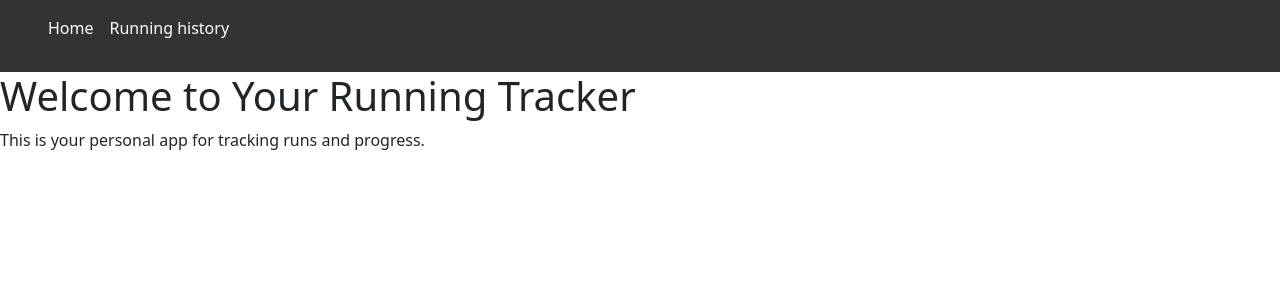
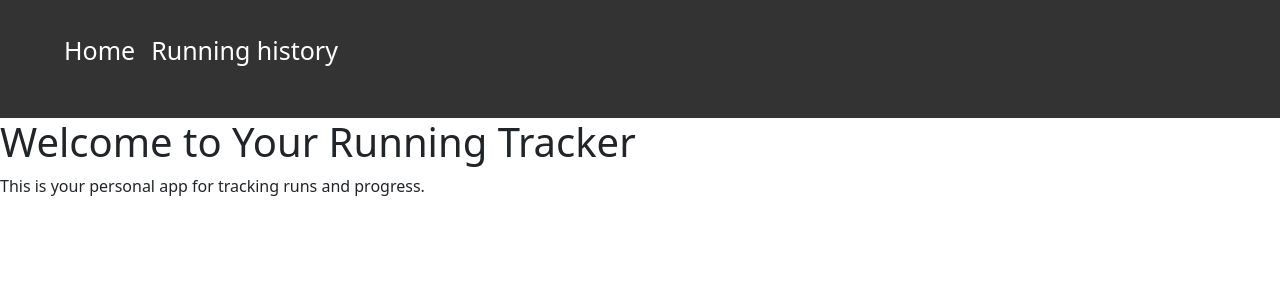
Before and after one commit to jakubwojtowicz/RunApp, a React (Create React App) app in the folder ClientApp/: page / in a window 1280 px wide. Shown: the top 300 px of the page. Built offline with nearby package versions, Linux system fonts and the light colour scheme.

Commit message:
Update Navbar.module.css

```diff
--- a/ClientApp/src/components/Navbar.module.css
+++ b/ClientApp/src/components/Navbar.module.css
@@ -1,6 +1,7 @@
 .navbar {
     background-color: #333;
-    padding: 1rem;
+    padding: 2rem;
+    font-size: 25px;
 }
 
 .navList {
```
